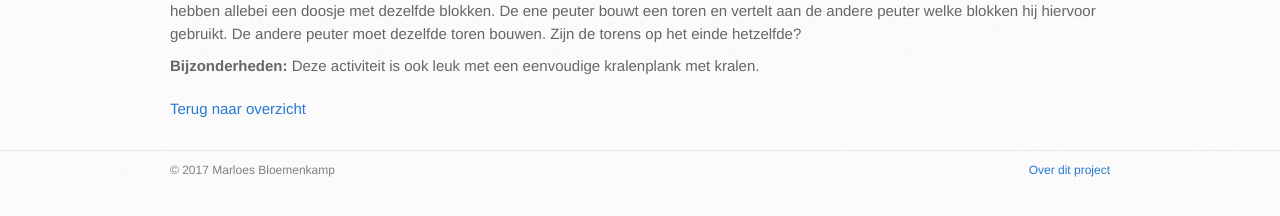
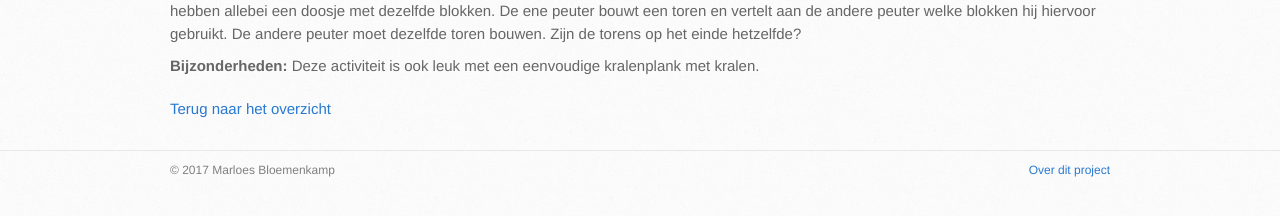
Before and after one commit to marloesbloemenkamp/marloesbloemenkamp.github.io, a Jekyll site: the page built from activiteiten/bouw_jij_wat_ik_bouw.md, in a window 1280 px wide. Shown: the part 372-588 px from the top of the page. Built offline with Jekyll 4.4.1, drawn with Linux system fonts in a browser that asks for light colours.

Commit message:
Typo: terug naar overzicht -> terug naar het overzicht

```diff
--- a/_layouts/activiteiten.html
+++ b/_layouts/activiteiten.html
@@ -6,7 +6,7 @@ active_menu_index: 4
 {{ content }}
 
 <p style="margin-top: 20px;">
-  <a href="{% link activiteiten/index.md %}">Terug naar overzicht</a>
+  <a href="{% link activiteiten/index.md %}">Terug naar het overzicht</a>
 </p>
 
 </div>
```
